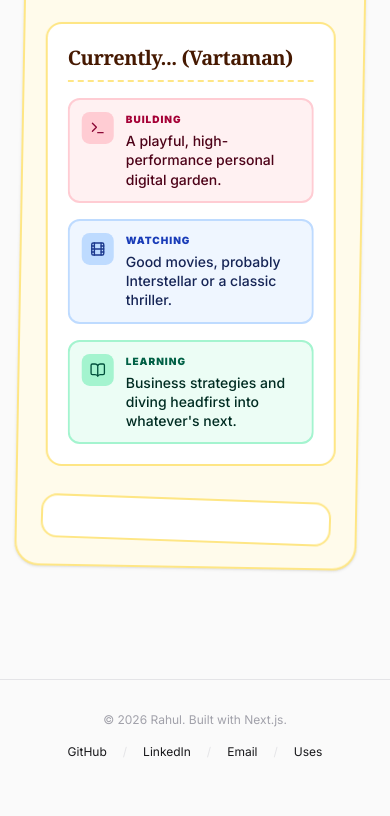
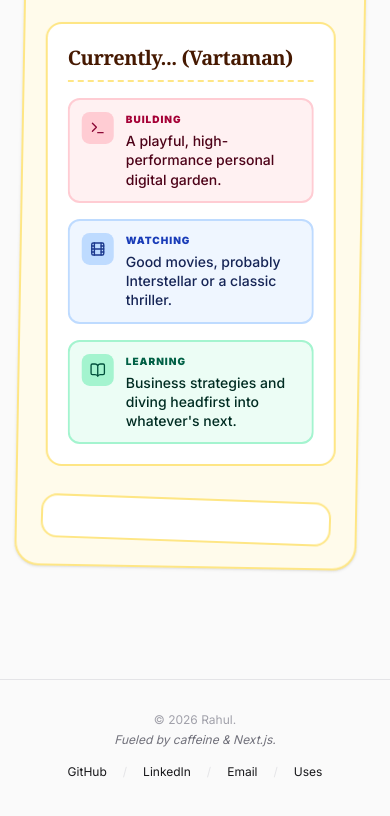
Before and after one commit to RahulBiswas1704/PERSONAL-WEBSITE, a Next.js app: page / in a window 390 px wide. Shown: the part 2222-3038 px from the top of the page. Built offline with nearby package versions, Linux system fonts and the light colour scheme; no server answers; the database is empty.

Commit message:
feat: add responsive footer component with social links and copyright information

```diff
--- a/components/Footer.tsx
+++ b/components/Footer.tsx
@@ -6,8 +6,10 @@ export default function Footer() {
   return (
     <footer className="w-full border-t border-border bg-background py-8 transition-colors mt-auto">
       <div className="max-w-2xl mx-auto px-6 flex flex-col sm:flex-row items-center justify-between gap-4 text-xs text-muted-light">
-        <div>
-          &copy; {currentYear} Rahul. Built with Next.js.
+        <div className="flex flex-col sm:flex-row items-center gap-1">
+          <span>&copy; {currentYear} Rahul.</span>
+          <span className="text-zinc-500 italic hidden sm:inline-block">Built with Next.js, caffeine, and mild panic.</span>
+          <span className="text-zinc-500 italic sm:hidden">Fueled by caffeine & Next.js.</span>
         </div>
         <div className="flex items-center gap-4">
           <a
```
